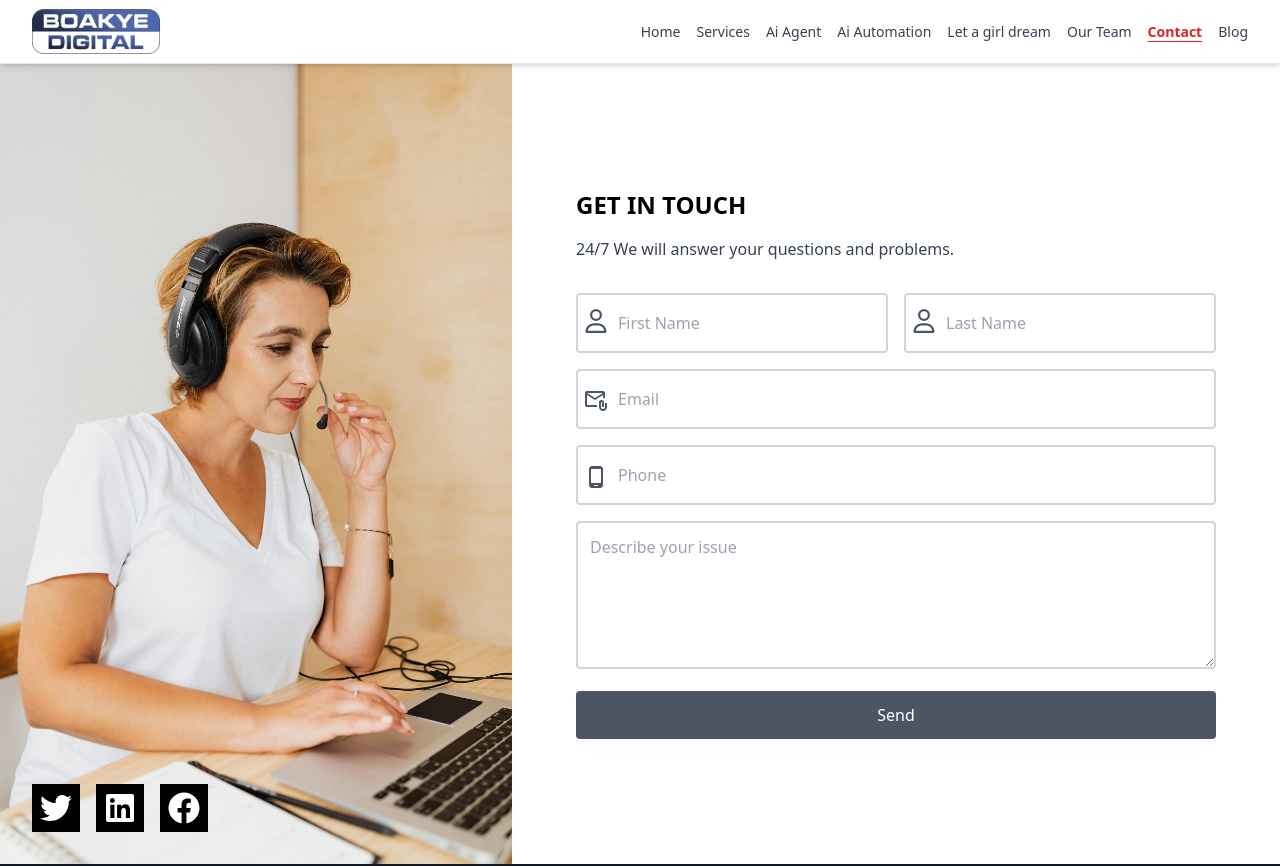
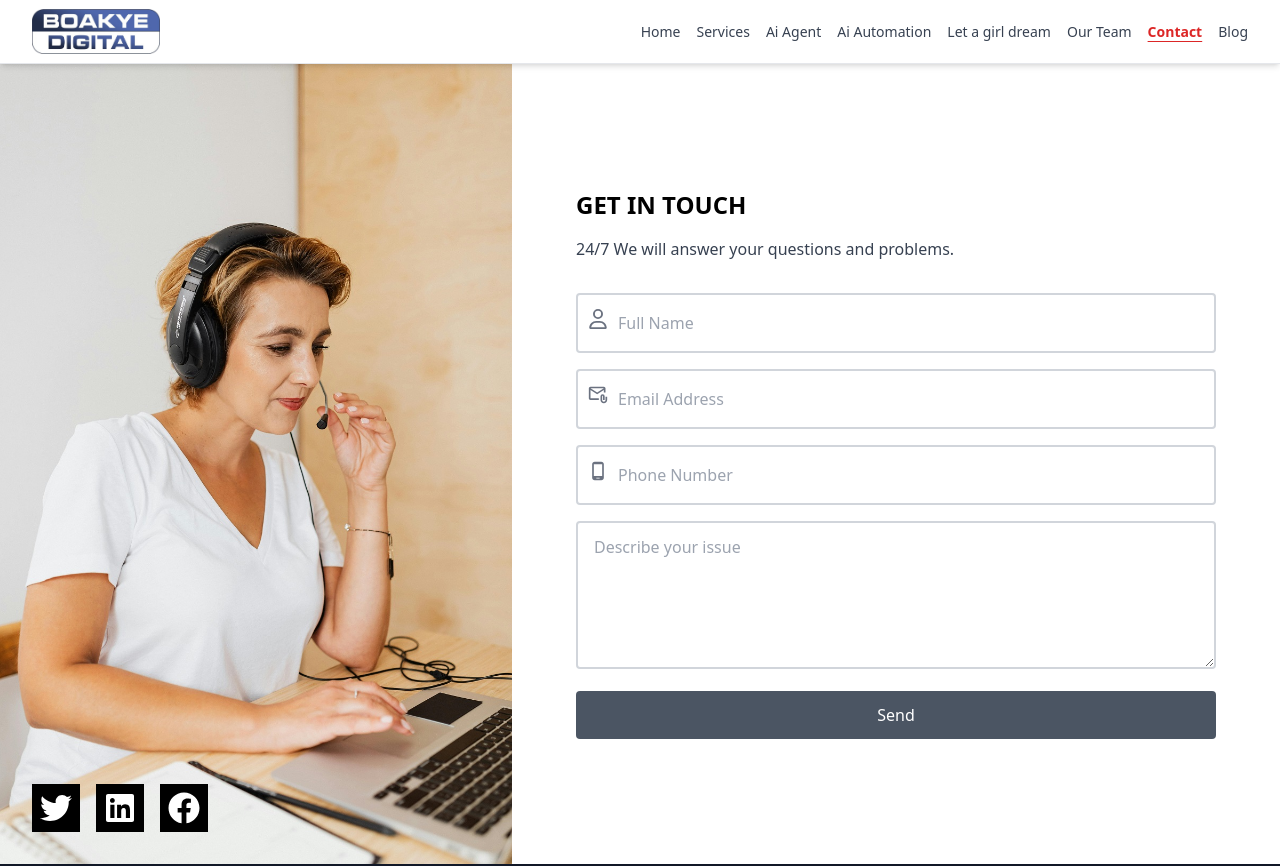
Before and after one commit to solomonojox/waitecc, a React (Create React App) app: page /contact in a window 1280 px wide. Shown: the top 866 px of the page. Built offline with nearby package versions, Linux system fonts and the light colour scheme.

Commit message:
form implementation

```diff
--- a/package.json
+++ b/package.json
@@ -4,6 +4,7 @@
   "private": true,
   "dependencies": {
     "@babel/plugin-proposal-private-property-in-object": "^7.21.11",
+    "@formspree/react": "^3.0.0",
     "@heroicons/react": "^1.0.6",
     "cra-template": "1.2.0",
     "framer-motion": "^12.4.1",
--- a/src/Components/Navbar.jsx
+++ b/src/Components/Navbar.jsx
@@ -95,14 +95,14 @@ const Navbar = () => {
       {/* Mobile Navigation Menu with animation */}
       {menuOpen && (
         <div
-          className="lg:hidden fixed inset-0 bg-black bg-opacity-50"
+          className="lg:hidden fixed inset-0 bg-black bg-opacity-50 z-0"
           onClick={closeMenu}
         >
           <div
-            className="bg-white absolute top-20 right-0 w-64 h-screen shadow-xl py-8 px-6 transform transition-transform duration-300 ease-in-out"
+            className="bg-white absolute top-16 right-0 w-64 h-screen shadow-xl py-8 px-6 transform transition-transform duration-300 ease-in-out z-0"
             onClick={e => e.stopPropagation()}
           >
-            <div className="space-y-6">
+            <div className="space-y-2">
               {navItems.map(item => (
                 <Link
                   key={item.to}
--- a/src/Pages/ContactUs.jsx
+++ b/src/Pages/ContactUs.jsx
@@ -1,4 +1,4 @@
-import { useEffect } from 'react';
+import { useEffect, useState, useRef } from 'react';
 import Navbar from '../Components/Navbar';
 import Footer from '../Components/Footer';
 import assets from '../Assets/assets';
@@ -6,12 +6,25 @@ import assets from '../Assets/assets';
 import { FaTwitter, FaLinkedin, FaFacebook } from 'react-icons/fa';
 import { FaRegUser } from "react-icons/fa6";
 import { MdOutlineAttachEmail, MdOutlinePhoneAndroid } from "react-icons/md";
-
+import { useForm, ValidationError } from '@formspree/react';
 
 const ContactUs = () => {
+    const [state, handleSubmit] = useForm('manjaqae'); // your Formspree ID
+    const [showModal, setShowModal] = useState(false);
+    const formRef = useRef(null);
+
     useEffect(() => {
-        window.scrollTo(0, 0)
-    }, [])
+        window.scrollTo(0, 0);
+    }, []);
+
+    useEffect(() => {
+        if (state.succeeded) {
+            setShowModal(true);
+            if (formRef.current) {
+                formRef.current.reset();
+            }
+        }
+    }, [state.succeeded]);
 
     return (
         <div className="">
@@ -20,16 +33,16 @@ const ContactUs = () => {
             </div>
 
             <div className="bg-white flex">
-                {/* Left Side with Info */}
-                <div className="hidden w-2/5 h-[100dvh] p-8 bg-blue-50 lg:flex flex-col justify-between"
+                {/* Left Panel */}
+                <div
+                    className="hidden w-2/5 h-[100dvh] p-8 bg-blue-50 lg:flex flex-col justify-between"
                     style={{
                         backgroundImage: `url(${assets.contact_us})`,
                         backgroundSize: 'cover',
                         backgroundPosition: 'center',
-                    }}>
-                    <div>
-
-                    </div>
+                    }}
+                >
+                    <div></div>
                     <div className="flex space-x-4 mt-8">
                         <FaTwitter className="text-white hover:bg-gray-500 text-5xl cursor-pointer bg-black transition-colors p-2" />
                         <FaLinkedin className="text-white hover:bg-gray-500 text-5xl bg-black transition-colors p-2 cursor-pointer" />
@@ -37,63 +50,116 @@ const ContactUs = () => {
                     </div>
                 </div>
 
-                {/* Right Side Form */}
+                {/* Right Panel with Form */}
                 <div className="lg:w-3/5 w-full h-[100dvh] flex flex-col justify-center items-center py-8 px-4 lg:px-16 bg-white rounded-r-2xl">
-                    <div className='w-full'>
+                    <div className="w-full">
                         <h1 className="text-2xl font-bold mb-4">GET IN TOUCH</h1>
                         <p className="text-gray-700 mb-8">
                             24/7 We will answer your questions and problems.
                         </p>
                     </div>
-                    <form className="space-y-4 w-full">
-                        <div className="flex space-x-4">
-                            <div className='relative w-1/2'>
+
+                    <form onSubmit={handleSubmit} className="space-y-4 w-full" ref={formRef}>
+                        {/* First Name */}
+                        <div className="relative">
                             <input
                                 type="text"
-                                    placeholder="First Name"
-                                    className="w-full border-2 border-gray-300 py-4 pl-10 pr-3 rounded focus:outline-none focus:border-2 focus:border-blue-300"
+                                name="firstName"
+                                placeholder="Full Name"
+                                required
+                                className="w-full border-2 border-gray-300 py-4 pl-10 pr-3 rounded"
                             />
-                                <FaRegUser className='absolute top-4 left-2 text-gray-600 text-2xl' />
+                            <FaRegUser className="absolute top-4 left-3 text-gray-500 text-xl" />
                         </div>
-                            <div className='relative w-1/2'>
-                                <input
-                                    type="text"
-                                    placeholder="Last Name"
-                                    className="border-2 border-gray-300 py-4 pl-10 pr-3 rounded focus:outline-none focus:border-2 focus:border-blue-300 w-full"
-                                />
-                                <FaRegUser className='absolute top-4 left-2 text-gray-600 text-2xl' />
-                            </div>
-                        </div>
-                        <div className='relative'>
+
+                        {/* Email */}
+                        <div className="relative">
                             <input
                                 type="email"
-                                placeholder="Email"
-                                className="w-full border-2 border-gray-300 py-4 pl-10 pr-3 rounded focus:outline-none focus:border-2 focus:border-blue-300"
+                                name="email"
+                                placeholder="Email Address"
+                                required
+                                className="w-full border-2 border-gray-300 py-4 pl-10 pr-3 rounded"
                             />
-                            <MdOutlineAttachEmail className='absolute top-5 left-2 text-gray-600 text-2xl' />
+                            <MdOutlineAttachEmail className="absolute top-4 left-3 text-gray-500 text-xl" />
+                            <ValidationError prefix="Email" field="email" errors={state.errors} />
                         </div>
-                        <div className='relative'>
+
+                        {/* Phone */}
+                        <div className="relative">
                             <input
                                 type="tel"
-                                placeholder="Phone"
-                                className="w-full border-2 border-gray-300 py-4 pl-10 pr-3 rounded focus:outline-none focus:border-2 focus:border-blue-300"
+                                name="phone"
+                                placeholder="Phone Number"
+                                className="w-full border-2 border-gray-300 py-4 pl-10 pr-3 rounded"
                             />
-                            <MdOutlinePhoneAndroid className='absolute top-5 left-2 text-gray-600 text-2xl' />
+                            <MdOutlinePhoneAndroid className="absolute top-4 left-3 text-gray-500 text-xl" />
                         </div>
+
+                        {/* Message */}
+                        <div className="relative">
                             <textarea
+                                name="message"
                                 placeholder="Describe your issue"
                                 rows="5"
-                            className="w-full border-2 border-gray-300 p-3 rounded focus:outline-none focus:border-2 focus:border-blue-300"
+                                required
+                                className="w-full border-2 border-gray-300 p-3 pl-4 rounded"
                             />
+                            <ValidationError prefix="Message" field="message" errors={state.errors} />
+                        </div>
+
+                        {/* Submit */}
                         <button
                             type="submit"
-                            className="w-full bg-gray-600 text-white p-3 rounded hover:bg-gray-700 transition-colors"
+                            disabled={state.submitting}
+                            className={`w-full flex items-center justify-center gap-2 bg-gray-600 text-white p-3 rounded transition-colors ${state.submitting ? 'opacity-70 cursor-not-allowed' : 'hover:bg-gray-700'
+                                }`}
                         >
-                            Send
+                            {state.submitting && (
+                                <svg
+                                    className="animate-spin h-5 w-5 text-white"
+                                    xmlns="http://www.w3.org/2000/svg"
+                                    fill="none"
+                                    viewBox="0 0 24 24"
+                                >
+                                    <circle
+                                        className="opacity-25"
+                                        cx="12"
+                                        cy="12"
+                                        r="10"
+                                        stroke="currentColor"
+                                        strokeWidth="4"
+                                    ></circle>
+                                    <path
+                                        className="opacity-75"
+                                        fill="currentColor"
+                                        d="M4 12a8 8 0 018-8v4a4 4 0 00-4 4H4z"
+                                    ></path>
+                                </svg>
+                            )}
+                            {state.submitting ? 'Sending...' : 'Send'}
                         </button>
                     </form>
                 </div>
             </div>
+
+            {/* Success Modal */}
+            {showModal && (
+                <div className="fixed inset-0 bg-black bg-opacity-50 flex justify-center items-center z-50">
+                    <div className="bg-white rounded-lg shadow-lg p-8 max-w-md text-center relative">
+                        <h2 className="text-2xl font-bold mb-4 text-green-600">🎉 Thank you!</h2>
+                        <p className="text-gray-700 mb-6">
+                            Your message has been sent successfully. We’ll get back to you shortly.
+                        </p>
+                        <button
+                            onClick={() => setShowModal(false)}
+                            className="bg-blue-600 hover:bg-blue-700 text-white px-6 py-2 rounded"
+                        >
+                            Close
+                        </button>
+                    </div>
+                </div>
+            )}
 
             <Footer />
         </div>
```
Also changed, not shown: 1 other file (tests, documents, lock files or other folders). Lines whose indentation alone changed are shown as unchanged.
